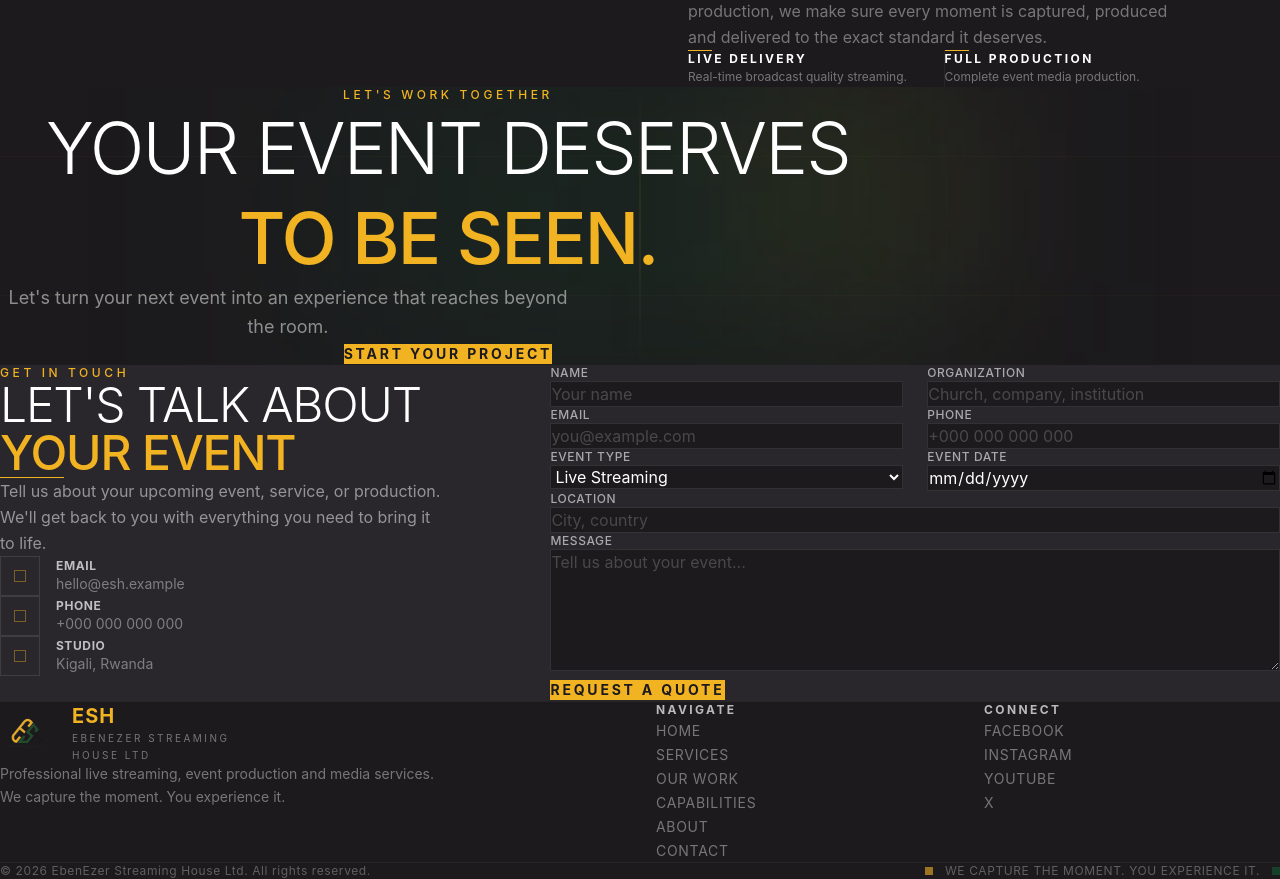
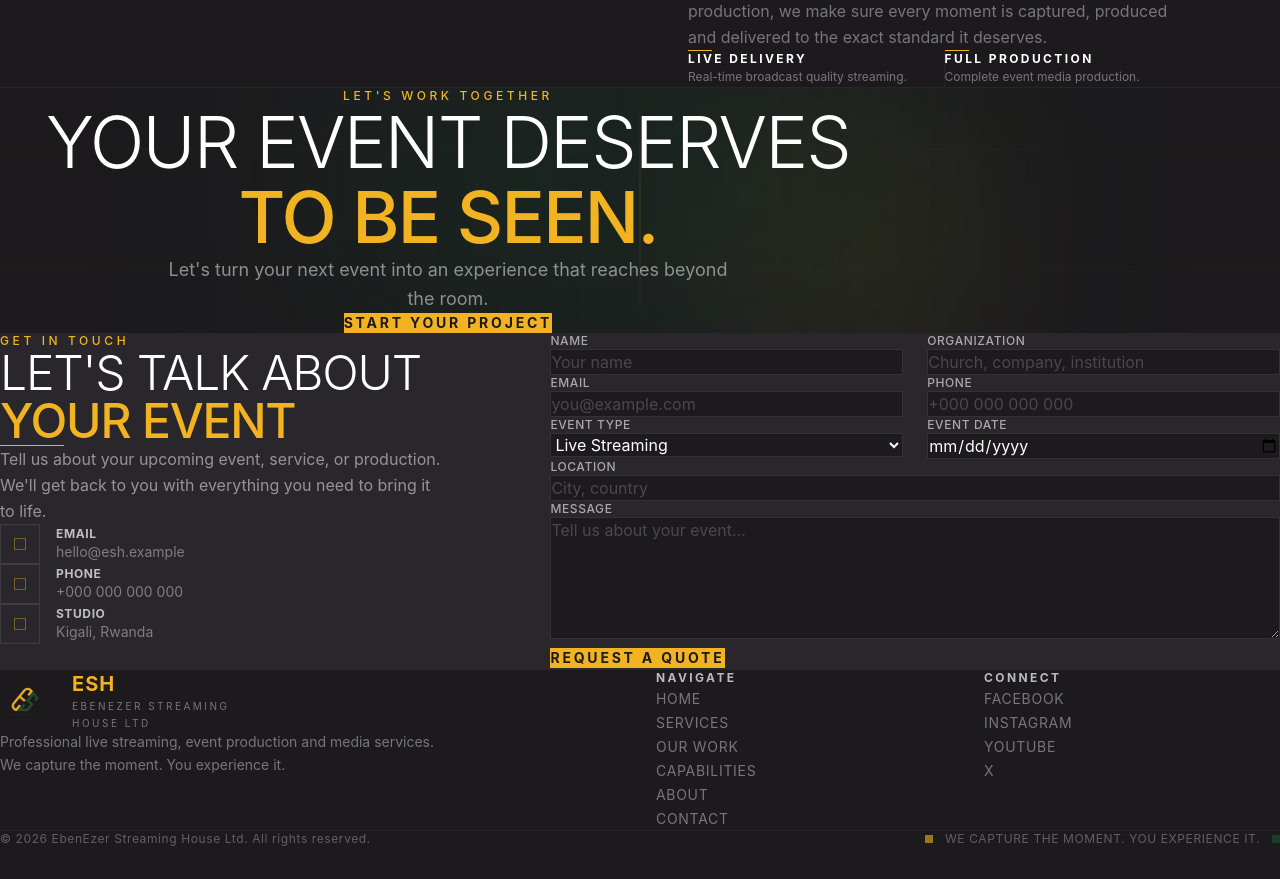
Before and after one commit to Elisee-M/esh, a React (Vite) app: page / in a window 1280 px wide. Shown: the part 3696-4575 px from the top of the page. After the commit the page ends 4543 px from the top, so only its background shows below. Built offline with nearby package versions, Linux system fonts and the light colour scheme.

Commit message:
fix: fix CTA section spacing and separation

```diff
--- a/src/components/CTA.tsx
+++ b/src/components/CTA.tsx
@@ -9,10 +9,12 @@ export default function CTA() {
   const contentRef = useRef<HTMLDivElement>(null)
 
   useEffect(() => {
-    if (!contentRef.current) return
+    const section = sectionRef.current
+    const content = contentRef.current
+    if (!content || !section) return
 
     gsap.fromTo(
-      contentRef.current.children,
+      content.children,
       { opacity: 0, y: 40 },
       {
         opacity: 1,
@@ -21,8 +23,8 @@ export default function CTA() {
         stagger: 0.15,
         ease: 'power3.out',
         scrollTrigger: {
-          trigger: sectionRef.current,
-          start: 'top 85%',
+          trigger: section,
+          start: 'top 80%',
           once: true,
         },
       }
@@ -32,25 +34,29 @@ export default function CTA() {
   return (
     <section
       ref={sectionRef}
-      className="relative bg-esh-black py-36 px-6 lg:px-8 overflow-hidden"
+      className="relative bg-esh-black border-t border-white/5 py-32 lg:py-40 px-6 lg:px-8 overflow-hidden"
     >
       {/* Background accents */}
       <div className="absolute top-0 left-1/2 -translate-x-1/2 w-px h-full bg-gradient-to-b from-transparent via-gold/20 to-transparent" />
-      <div className="absolute inset-0 opacity-10">
+      <div className="absolute inset-0 opacity-[0.08]">
         <div className="absolute top-1/4 left-0 right-0 h-[1px] bg-gold/30" />
         <div className="absolute bottom-1/4 left-0 right-0 h-[1px] bg-gold/30" />
       </div>
 
       {/* Cinematic glow */}
       <div className="absolute bottom-0 left-1/2 -translate-x-1/2 w-[600px] h-[300px] bg-green/20 blur-[120px] pointer-events-none" />
-      <div className="absolute top-0 right-1/4 w-[200px] h-[200px] bg-gold/10 blur-[100px] pointer-events-none" />
+      <div className="absolute top-16 right-1/4 w-[200px] h-[200px] bg-gold/10 blur-[100px] pointer-events-none" />
 
-      <div ref={contentRef} className="relative max-w-4xl mx-auto text-center">
+      {/* Content */}
+      <div
+        ref={contentRef}
+        className="relative max-w-4xl mx-auto text-center flex flex-col items-center"
+      >
         <p className="text-gold text-xs tracking-[0.3em] uppercase mb-6 font-medium">
           Let's Work Together
         </p>
 
-        <h2 className="text-white text-4xl md:text-6xl lg:text-7xl font-light tracking-tight leading-tight mb-8">
+        <h2 className="text-white text-4xl sm:text-5xl md:text-6xl lg:text-7xl font-light tracking-tight leading-[1.05] mb-8">
           YOUR EVENT DESERVES
           <br />
           <span className="text-gold font-medium">TO BE SEEN.</span>
```
